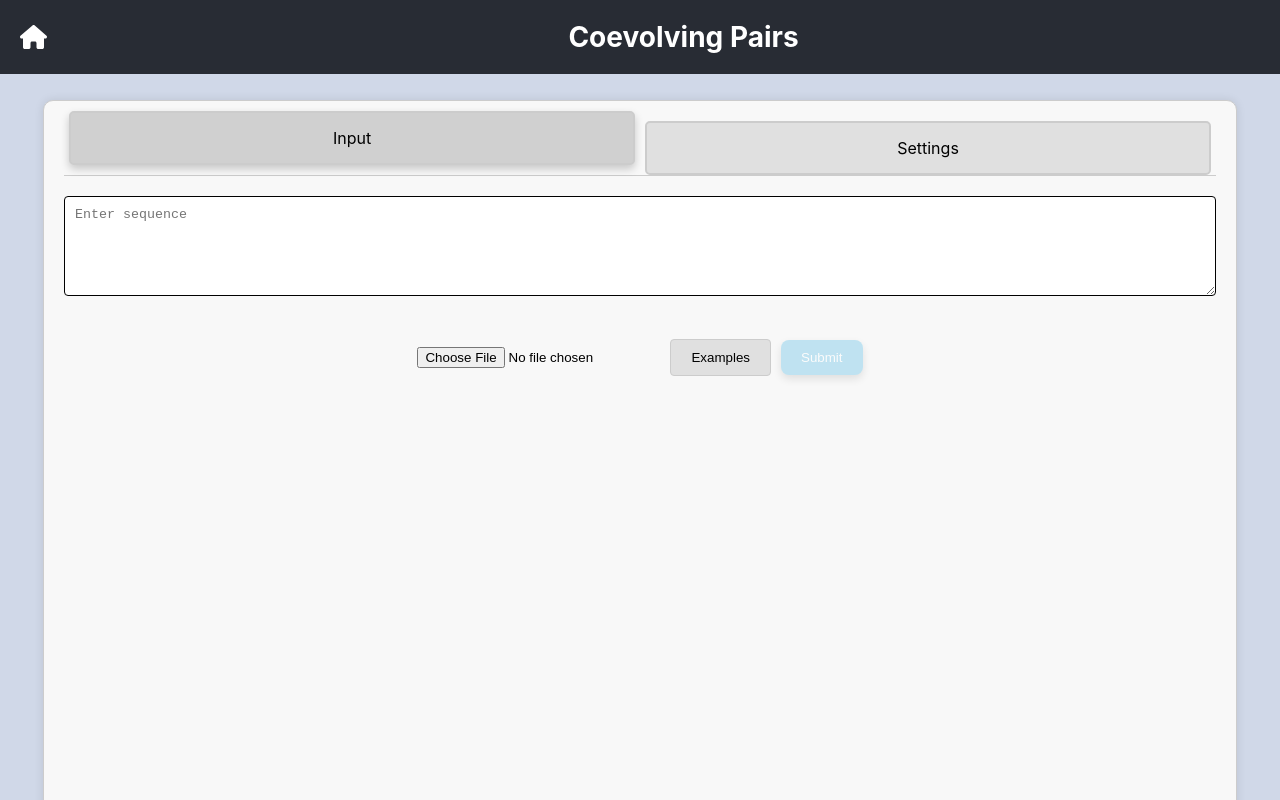
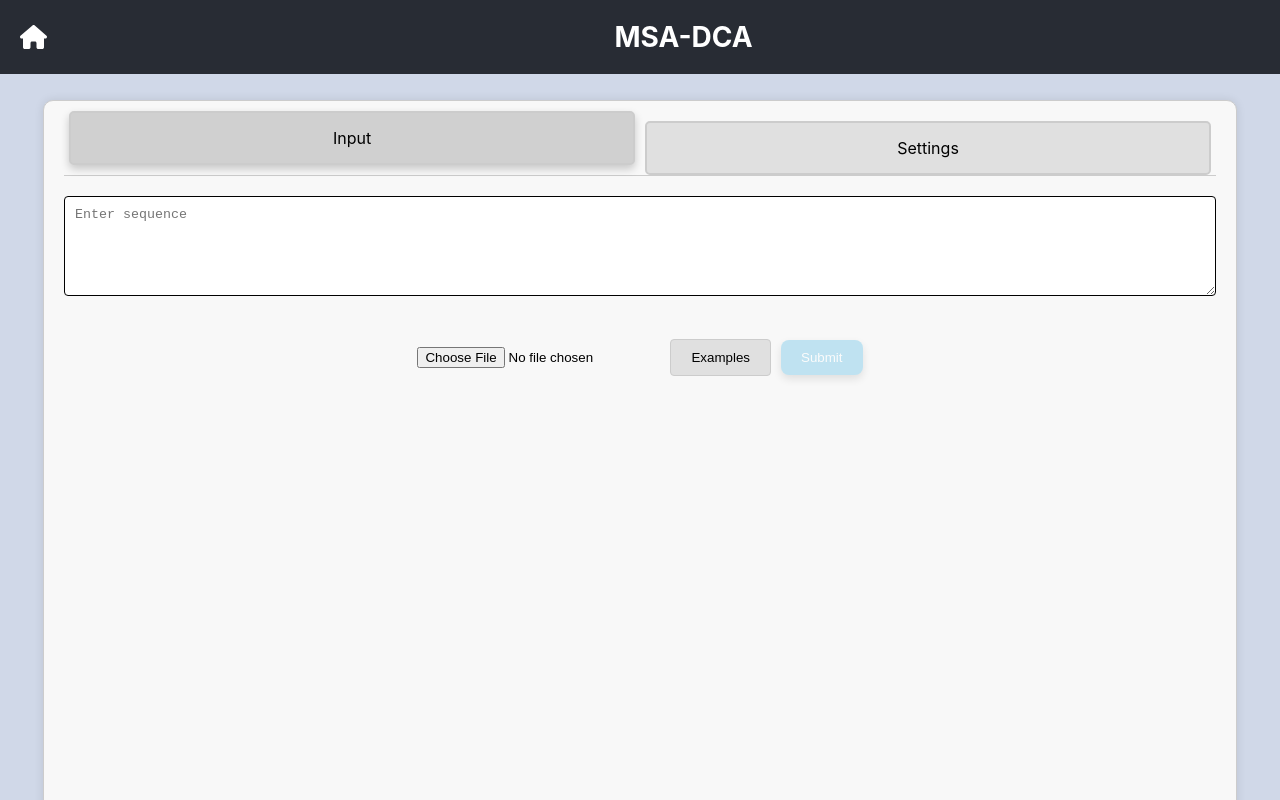
Before and after one commit to utdal/dcaServerFrontend, a React (Create React App) app: page /coevolving-pairs in a window 1280 px wide. Built offline with nearby package versions, Linux system fonts and the light colour scheme.

Commit message:
fixed names

```diff
--- a/src/pages/CoevolvingPairs.js
+++ b/src/pages/CoevolvingPairs.js
@@ -137,7 +137,7 @@ const CoevolvingPairs = () => {
     <div style={styles.app}>
       <div style={styles.header}>
         <HomeButton />
-        <span style={{ flex: 1, textAlign: 'center' }}>Coevolving Pairs</span>
+        <span style={{ flex: 1, textAlign: 'center' }}>MSA-DCA</span>
       </div>
       <div style={styles.container}>
         <div style={styles.tabs}>
--- a/src/pages/CoevolvingPairsResults.js
+++ b/src/pages/CoevolvingPairsResults.js
@@ -159,7 +159,7 @@ const CoevolvingPairsResults = () => {
             </button>
             <div style={styles.header}>
                 <HomeButton />
-                <span style={{ flex: 1, textAlign: 'center' }}>EVCouplings Results</span>
+                <span style={{ flex: 1, textAlign: 'center' }}>DCA Results</span>
             </div>
             <div style={styles.topBar}>
                 Task ({task_id || ''}) results
```
